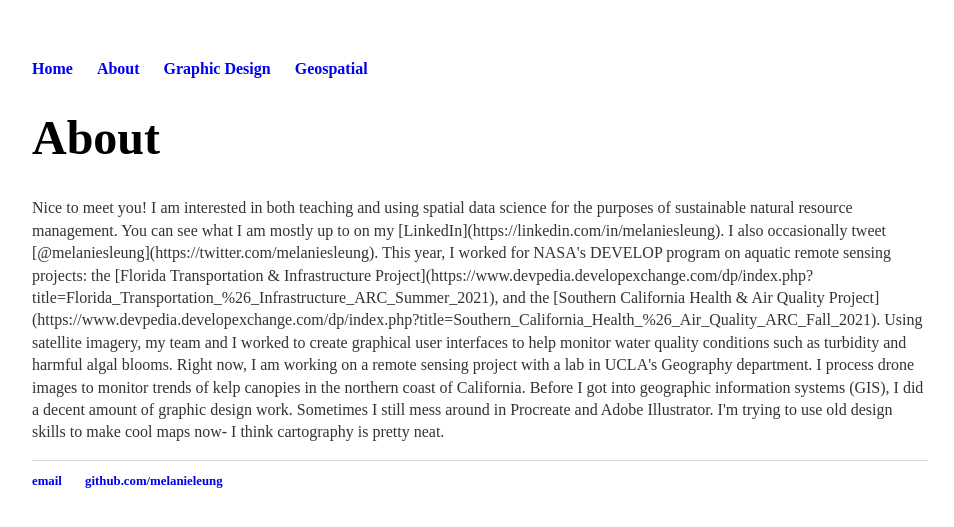
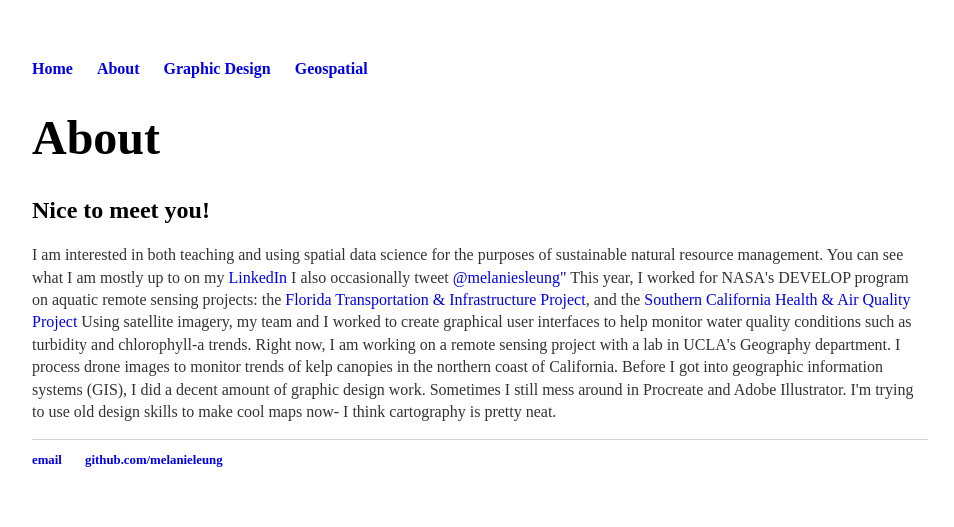
Before and after one commit to melanieleung/melanieleung.github.io, a Jekyll site: the page built from about/index.html, in a window 1280 px wide. Shown: the top 527 px of the page, without its empty margins (160-1114 px from the left). Built offline with Jekyll 4.4.1, drawn with Linux system fonts in a browser that asks for light colours.

Commit message:
Update index.html
fixing links

```diff
--- a/about/index.html
+++ b/about/index.html
@@ -4,12 +4,14 @@ title: About
 ---
 <div class="blurb">
 	<h1>About</h1>
-	<p>Nice to meet you!
+	<h2>Nice to meet you!</h2>
+	<p>
   I am interested in both teaching and using spatial data science for the purposes of sustainable natural resource management.
-  You can see what I am mostly up to on my [LinkedIn](https://linkedin.com/in/melaniesleung). I also occasionally tweet [@melaniesleung](https://twitter.com/melaniesleung).
+  You can see what I am mostly up to on my <a href="https://linkedin.com/in/melaniesleung">LinkedIn</a>
+		I also occasionally tweet <a href="https://twitter.com/melaniesleung">@melaniesleung"</a>
 
-  This year, I worked for NASA's DEVELOP program on aquatic remote sensing projects: the [Florida Transportation & Infrastructure Project](https://www.devpedia.developexchange.com/dp/index.php?title=Florida_Transportation_%26_Infrastructure_ARC_Summer_2021), and the [Southern California Health & Air Quality Project](https://www.devpedia.developexchange.com/dp/index.php?title=Southern_California_Health_%26_Air_Quality_ARC_Fall_2021).
-  Using satellite imagery, my team and I worked to create graphical user interfaces to help monitor water quality conditions such as turbidity and harmful algal blooms.
+  This year, I worked for NASA's DEVELOP program on aquatic remote sensing projects: the <a href="https://www.devpedia.developexchange.com/dp/index.php?title=Florida_Transportation_%26_Infrastructure_ARC_Summer_2021">Florida Transportation & Infrastructure Project</a>, and the <a href="https://www.devpedia.developexchange.com/dp/index.php?title=Southern_California_Health_%26_Air_Quality_ARC_Fall_2021">Southern California Health & Air Quality Project</a>
+  Using satellite imagery, my team and I worked to create graphical user interfaces to help monitor water quality conditions such as turbidity and chlorophyll-a trends.
 
   Right now, I am working on a remote sensing project with a lab in UCLA's Geography department. I process drone images to monitor
   trends of kelp canopies in the northern coast of California.
```
